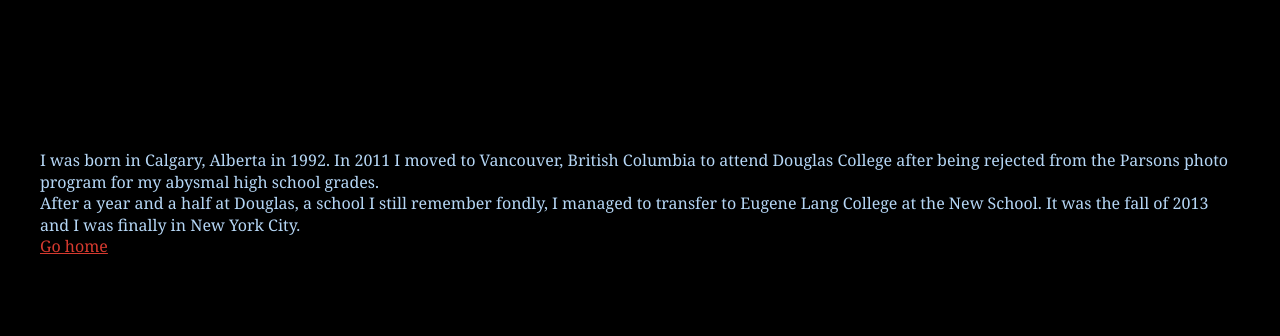
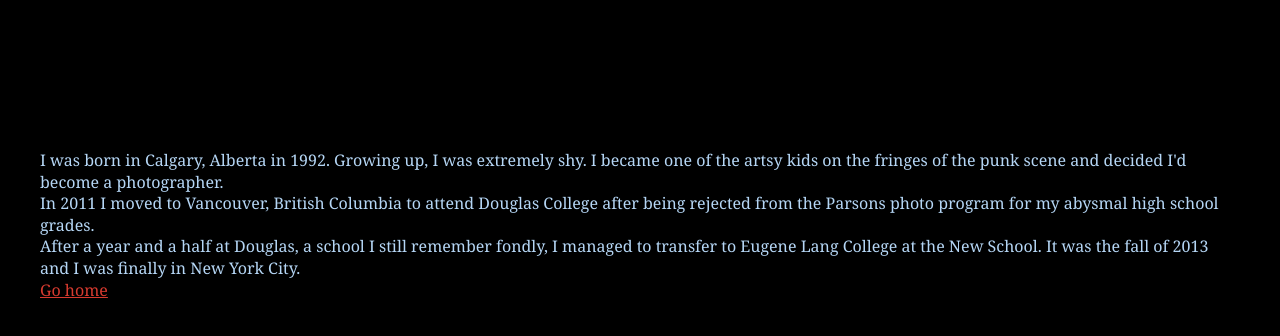
Before and after one commit to robincgm/robingm, a plain HTML site: page recap.html in a window 1280 px wide. Drawn offline with Linux system fonts and the light colour scheme.

Commit message:
Revise personal background paragraph in recap.html

```diff
--- a/recap.html
+++ b/recap.html
@@ -33,7 +33,8 @@
 </style>
 </head>
 <body>
-  <p>I was born in Calgary, Alberta in 1992. In 2011 I moved to Vancouver, British Columbia to attend Douglas College after being rejected from the Parsons photo program for my abysmal high school grades.</p>
+  <p>I was born in Calgary, Alberta in 1992. Growing up, I was extremely shy. I became one of the artsy kids on the fringes of the punk scene and decided I'd become a photographer.</p>
+  <p>In 2011 I moved to Vancouver, British Columbia to attend Douglas College after being rejected from the Parsons photo program for my abysmal high school grades.</p>
   <p>After a year and a half at Douglas, a school I still remember fondly, I managed to transfer to Eugene Lang College at the New School. It was the fall of 2013 and I was finally in New York City.</p>
   <p><a href="/index.html">Go home</a></p>
 </body>
```
